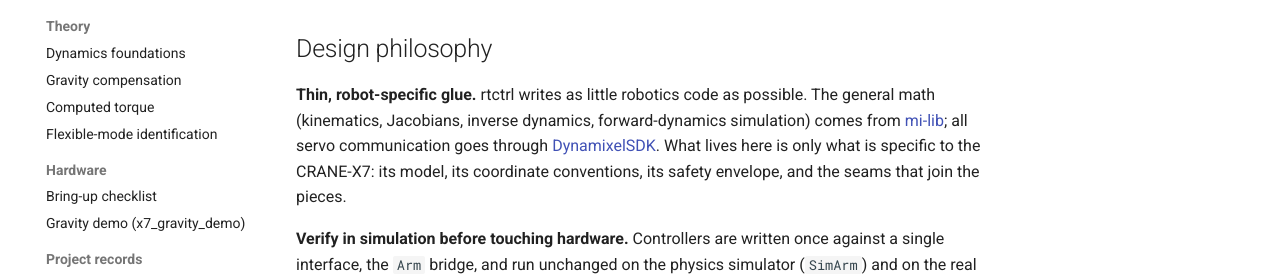
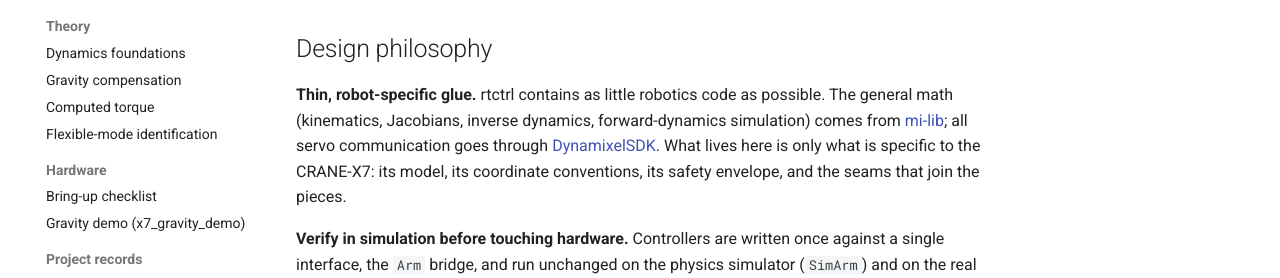
Before and after one commit to hrshtst/rtctrl, an MkDocs documentation site: the page built from docs/guide/overview.md, in a window 1280 px wide and 900 px high. Shown: the part 291-569 px from the top of the window. Built offline with MkDocs 1.6.1 and Material for MkDocs 9.7.7, drawn with Linux system fonts in a browser that asks for light colours; comment, search, counter and statistics services are not loaded; some of the changed text lies outside the part shown.

Commit message:
docs: two wording fixes in the overview
'rtctrl writes as little robotics code' anthropomorphized the
library ('contains' says the same); 'served as the functional
reference' becomes the plain 'was'.

```diff
--- a/docs/guide/overview.md
+++ b/docs/guide/overview.md
@@ -9,8 +9,8 @@ controller code runs in simulation and on the real arm.
 
 ## Design philosophy
 
-**Thin, robot-specific glue.** rtctrl writes as little robotics code
-as possible. The general math (kinematics, Jacobians, inverse
+**Thin, robot-specific glue.** rtctrl contains as little robotics
+code as possible. The general math (kinematics, Jacobians, inverse
 dynamics, forward-dynamics simulation) comes from
 [mi-lib](https://github.com/mi-lib); all servo communication goes
 through [DynamixelSDK](https://github.com/ROBOTIS-GIT/DynamixelSDK).
```
Also changed, not shown: other parts of docs/guide/overview.md (+1 -1 lines).
